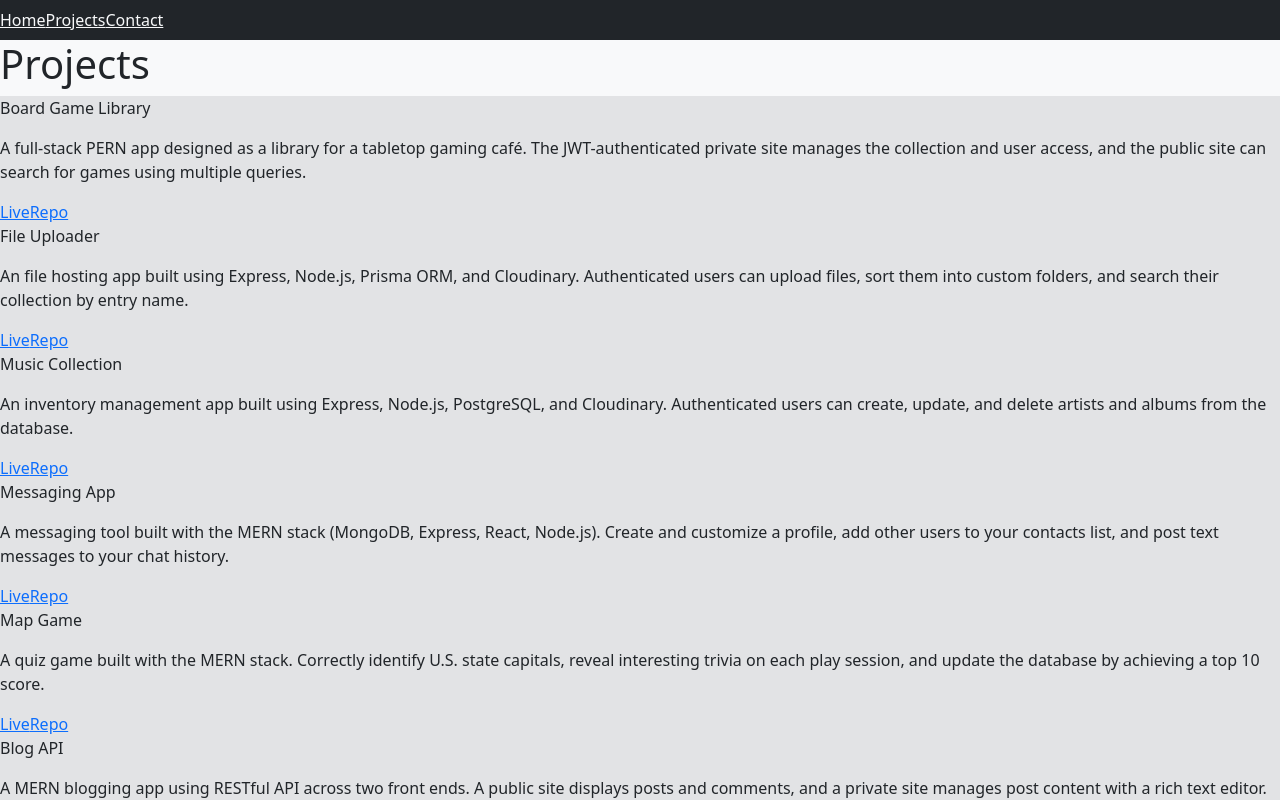
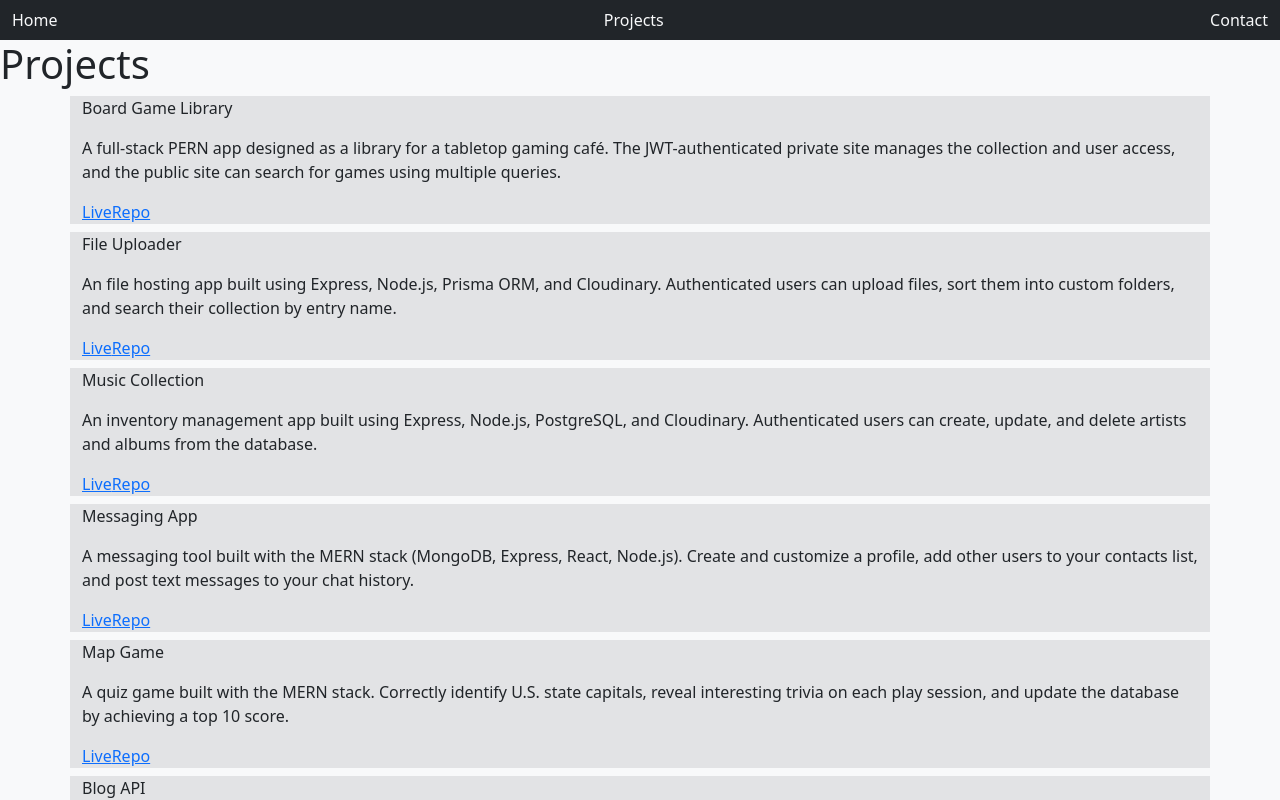
Before and after one commit to JakeBrowning90/personal-portfolio-2, a React (Vite) app: page /projects in a window 1280 px wide. Shown: the top 800 px of the page. Built offline with nearby package versions, Linux system fonts and the light colour scheme.

Commit message:
Add nav link class

```diff
--- a/src/App.jsx
+++ b/src/App.jsx
@@ -9,15 +9,17 @@ function App() {
   return (
     <>
       <nav className="navbar navbar-expand-lg bg-dark">
-        <Link to="/" className="text-light">
+        <div className="container-fluid">
+          <Link to="/" className="nav-link text-light">
             Home
           </Link>
-        <Link to="/projects" className="text-light">
+          <Link to="/projects" className="nav-link text-light">
             Projects
           </Link>
-        <Link to="/contact" className="text-light">
+          <Link to="/contact" className="nav-link text-light">
             Contact
           </Link>
+        </div>
       </nav>
       <main>
         <Routes>
--- a/src/components/ProjectCard.jsx
+++ b/src/components/ProjectCard.jsx
@@ -6,7 +6,7 @@ function ProjectCard({ project }) {
   // Functions
   // Render
   return (
-    <div className="bg-secondary-subtle">
+    <div className="container bg-secondary-subtle my-2">
       <p>{project.title}</p>
       <p>{project.desc}</p>
       <a href={project.liveLink}>Live</a>
```
Lines whose indentation alone changed are shown as unchanged.
